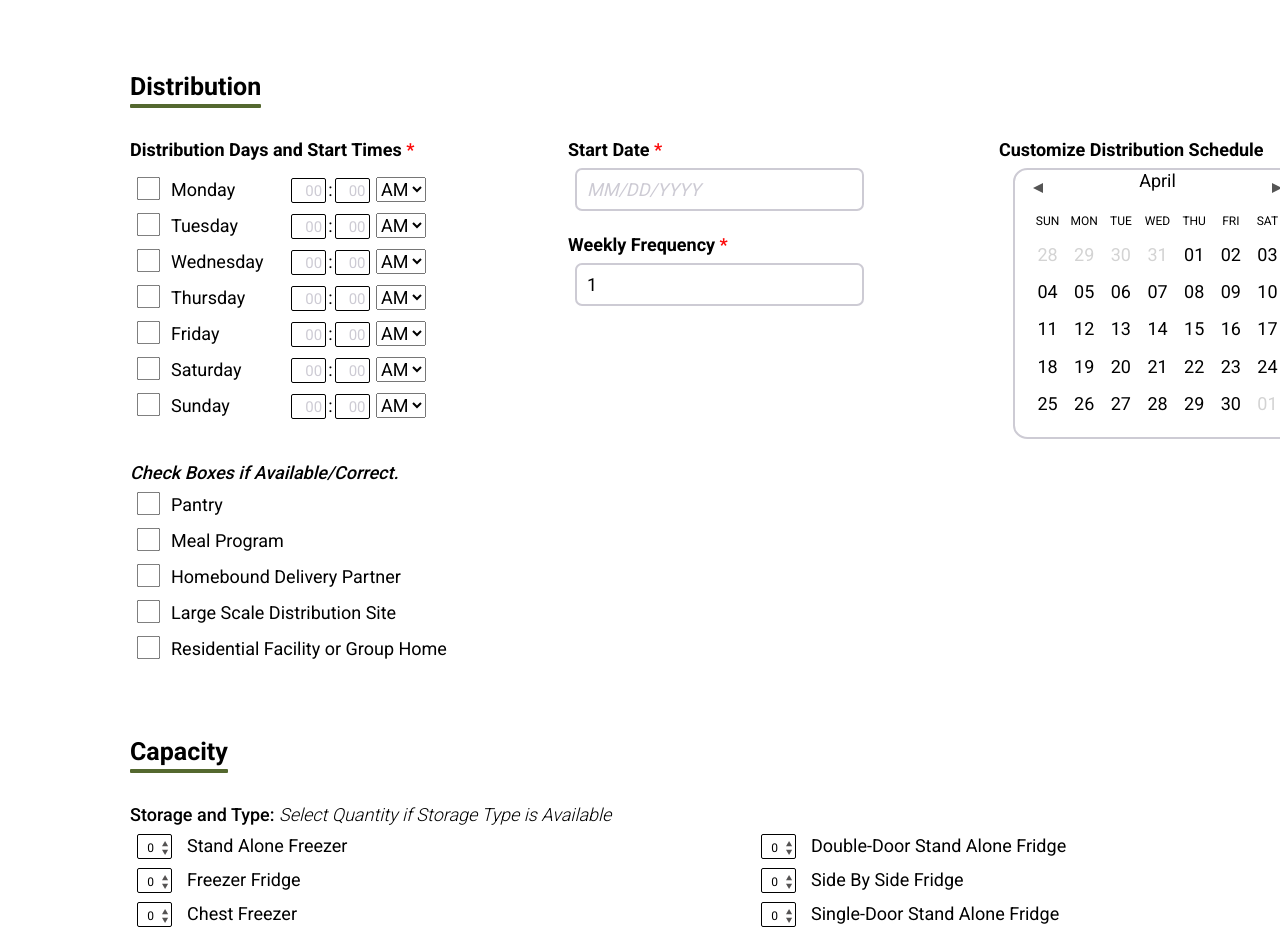
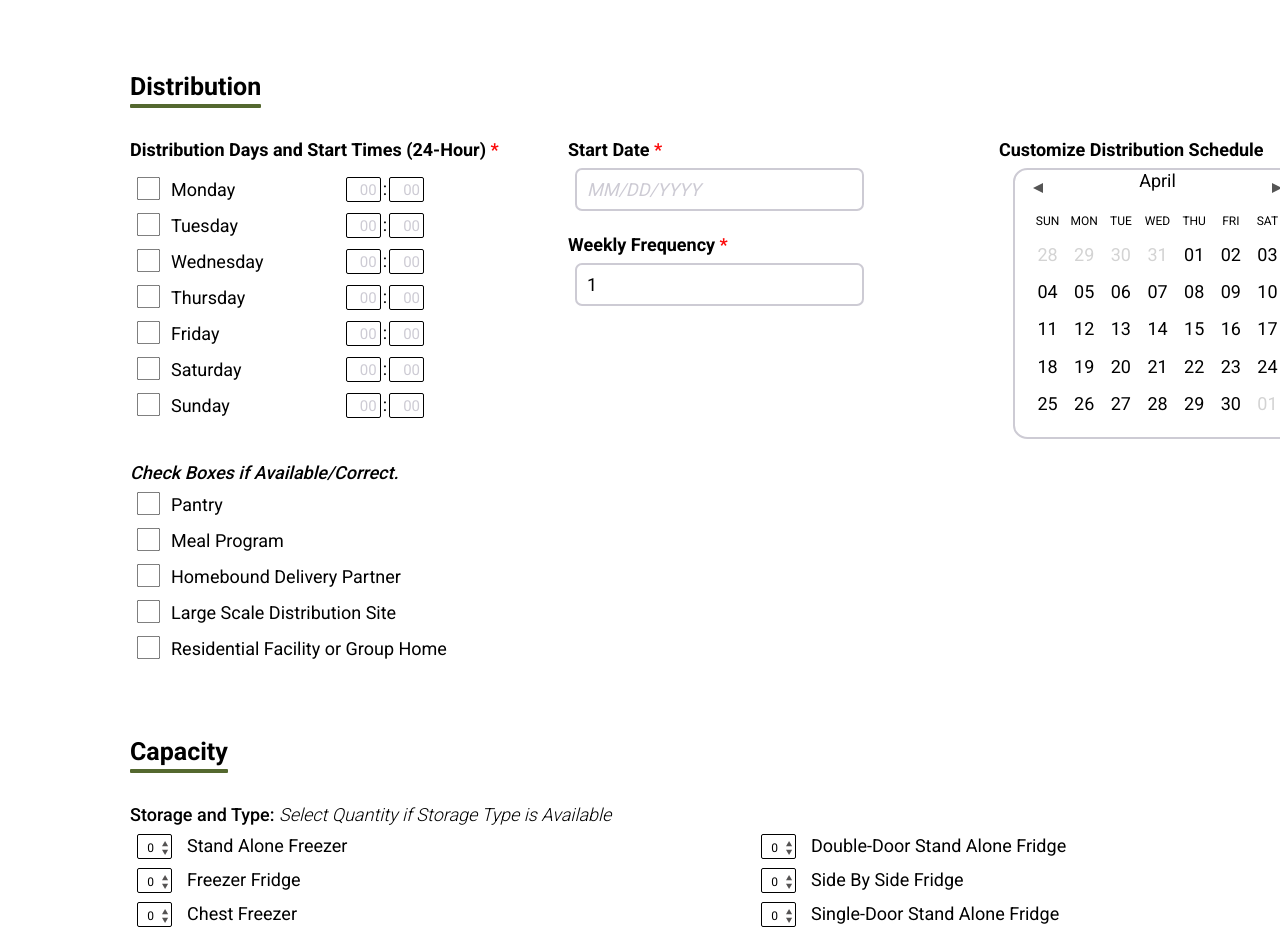
Before and after one commit to TritonSE/FSD-Distribution-Web-App, a React (Create React App) app in the folder frontend/: page /create-agency in a window 1280 px wide. Shown: the part 2020-2954 px from the top of the page. Built offline with nearby package versions, Linux system fonts and the light colour scheme; no server answers; sample sign-in values are in the browser's storage.

Commit message:
Change TimeBox to 24-hour time

```diff
--- a/frontend/src/components/AgencyProfileForm/DistributionDays.jsx
+++ b/frontend/src/components/AgencyProfileForm/DistributionDays.jsx
@@ -23,7 +23,7 @@ class DistributionDays extends Component {
     return (
       <div className="form-input selection-choice form-col-width">
         <label className="form-input-label">
-          Distribution Days and Start Times
+          Distribution Days and Start Times (24-Hour)
           <RequiredAsterisk required={true} />
         </label>
         {values.map((item, index) => (
--- a/frontend/src/components/FormComponents/TimeBox.jsx
+++ b/frontend/src/components/FormComponents/TimeBox.jsx
@@ -2,11 +2,10 @@ import React, { Component } from "react";
 import "./TimeBoxes.css";
 
 /**
- * TimeBox is a time input field (actually multiple boxes - hour, minute, and
- * AM/PM selection).
+ * TimeBox is a 24-hour time input field (comprised of hour box and minute box).
  *
  * Expected props:
- * - {String} value: current time value of the input (format: "HH:MM AM")
+ * - {String} value: current time value of the input (format: "hh:mm")
  * - {String} stateKey: key to use in the onChange callback
  * - {Function} onChange: callback to handle input changes, should take a String
  * and a String
@@ -23,28 +22,26 @@ class TimeBox extends Component {
   }
 
   /**
-   * Returns an object containing the hour, minute, and AM/PM strings from the
-   * given time string.
-   * @param {String} timeString Time string of format "HH:MM AM"
+   * Returns an object containing the hour and minute strings from the given
+   * time string.
+   * @param {String} timeString Time string of format "hh:mm"
    */
   buildTimeObject(timeString) {
-    const index1 = timeString.indexOf(":");
-    const index2 = timeString.indexOf(" ");
+    const index = timeString.indexOf(":");
     return {
-      hour: timeString.slice(0, index1),
-      minute: timeString.slice(index1 + 1, index2),
-      ampm: timeString.slice(index2 + 1) === "PM" ? "PM" : "AM",
+      hour: timeString.slice(0, index),
+      minute: timeString.slice(index + 1),
     };
   }
 
   /**
-   * Returns a time string of format "HH:MM AM" using the data from the given
+   * Returns a time string of format "hh:mm" using the data from the given
    * object.
    * @param {Object} timeObject Time object like that returned from
    * buildTimeObject()
    */
   buildTimeString(timeObject) {
-    return timeObject.hour + ":" + timeObject.minute + " " + timeObject.ampm;
+    return timeObject.hour + ":" + timeObject.minute;
   }
 
   /**
@@ -66,10 +63,26 @@ class TimeBox extends Component {
    */
   handleChange = (key, value) => {
     const { stateKey, onChange } = this.props;
-    if (value.length > 2) {
-      value = value.slice(-2); // last 2 chars
+
+    if (value !== "") {
+      // get up to first 2 digits at the beginning of value
+      let match = value.match(/^[0-9]{1,2}/);
+      if (!match) {
+        return;
+      } // else, match is an array of strings
+      value = match[0];
+
+      // make sure numerical value is in range
+      let numVal = parseInt(value);
+      if (
+        (key === "hour" && numVal > 23) ||
+        (key === "minute" && numVal > 59)
+      ) {
+        return;
+      }
     }
 
+    // update
     let time = { ...this.state };
     time[key] = value;
     onChange(stateKey, this.buildTimeString(time));
@@ -79,7 +92,6 @@ class TimeBox extends Component {
    * Handler for losing focus in either of the numerical inputs in this TimeBox.
    * Processes the value to ensure it is either empty or a two-digit numerical
    * string. If the value is updated, calls the onChange callback.
-   * Note: Do not use this for the AM/PM selection.
    * @param {String} key Which part of the time input lost focus
    * @param {String} value Current value of the input
    */
@@ -87,8 +99,10 @@ class TimeBox extends Component {
     if (value === "") {
       return;
     }
+
     const { stateKey, onChange } = this.props;
     const numVal = parseInt(value);
+
     if (isNaN(numVal)) {
       // reject values that are not numbers
       onChange(stateKey, "");
@@ -102,7 +116,7 @@ class TimeBox extends Component {
   };
 
   render() {
-    const { hour, minute, ampm } = this.state;
+    const { hour, minute } = this.state;
     const { valid } = this.props;
 
     let styleClass = "number-field";
@@ -127,14 +141,7 @@ class TimeBox extends Component {
           value={minute}
           onChange={(event) => this.handleChange("minute", event.target.value)}
           onBlur={(event) => this.handleBlur("minute", event.target.value)}
-        />{" "}
-        <select
-          value={ampm}
-          onChange={(event) => this.handleChange("ampm", event.target.value)}
-        >
-          <option>AM</option>
-          <option>PM</option>
-        </select>
+        />
       </span>
     );
   }
```
